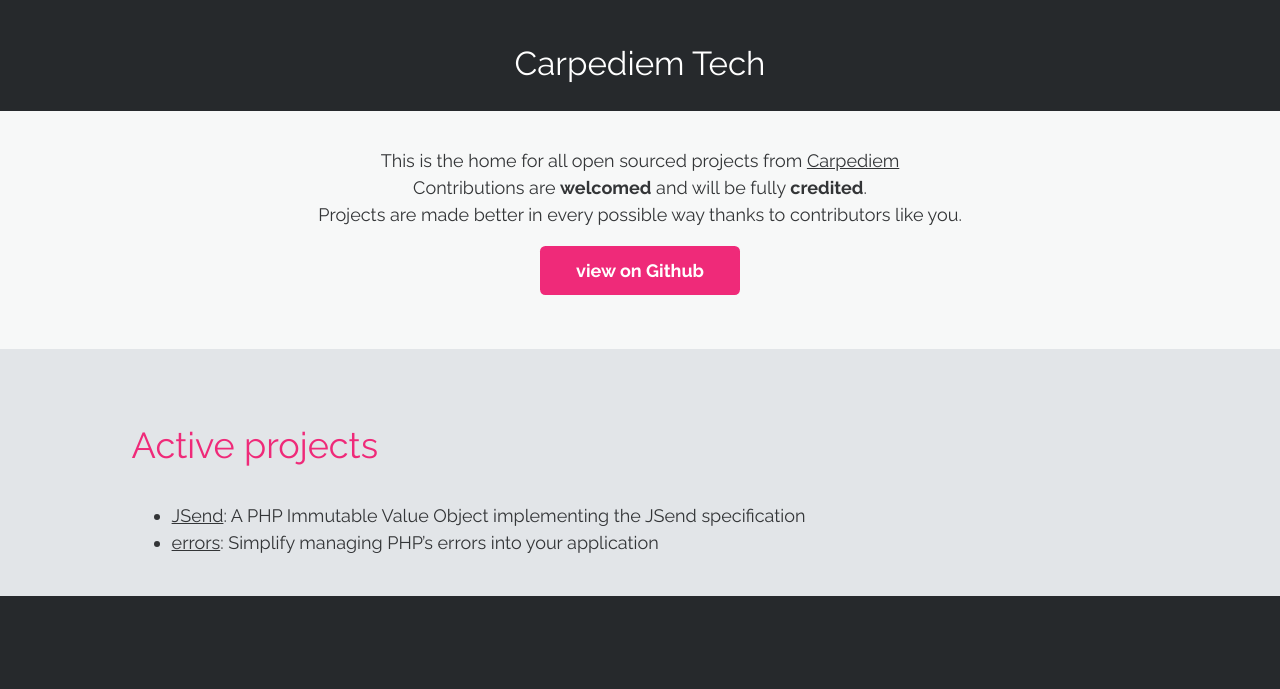
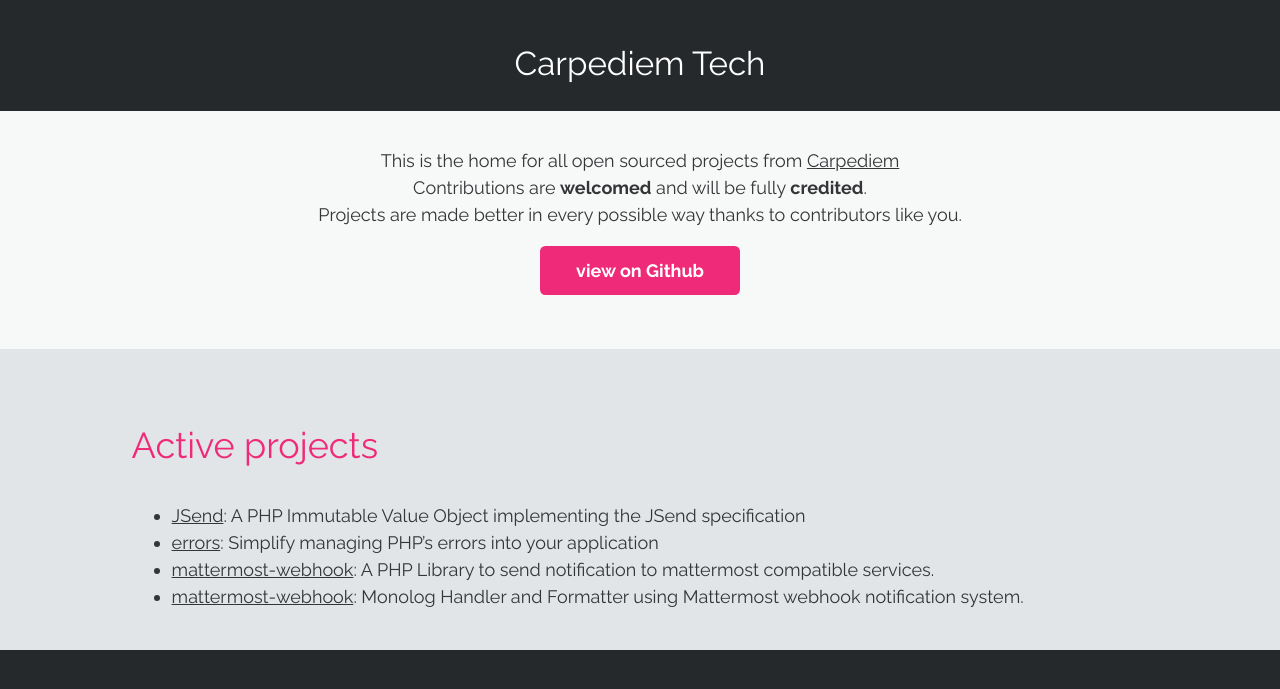
Before and after one commit to carpediem/carpediem.github.io, a Jekyll site: the page built from index.md, in a window 1280 px wide. Shown: the top 689 px of the page. Built offline with Jekyll 4.4.1, drawn with Linux system fonts in a browser that asks for light colours.

Commit message:
Update index.md

```diff
--- a/index.md
+++ b/index.md
@@ -8,3 +8,5 @@ Active projects
 
 - [JSend](http://carpediem.github.io/JSend/): A PHP Immutable Value Object implementing the JSend specification
 - [errors](http://carpediem.github.io/errors/): Simplify managing PHP's errors into your application
+- [mattermost-webhook](https://github.com/carpediem/mattermost-webhook): A PHP Library to send notification to mattermost compatible services.
+- [mattermost-webhook](https://github.com/carpediem/mattermost-webhook): Monolog Handler and Formatter using Mattermost webhook notification system.
```
